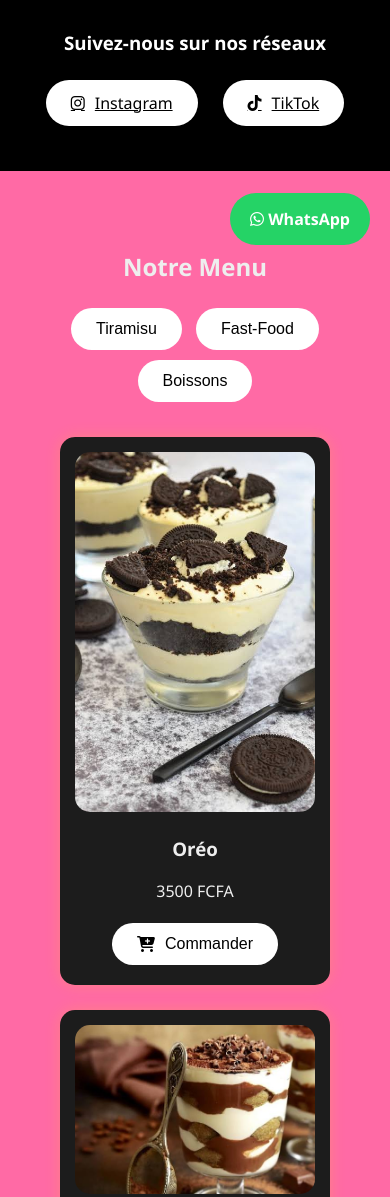
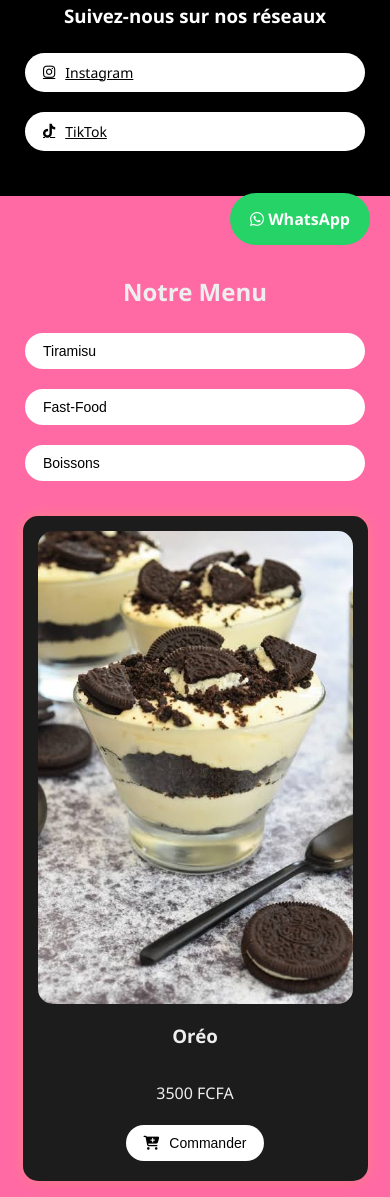
Before and after one commit to Rifrel633/tira-lilice, a plain HTML site: page index.html in a window 390 px wide. Shown: the part 579-1776 px from the top of the page. Drawn offline with Linux system fonts and the light colour scheme.

Commit message:
Update index.html

```diff
--- a/index.html
+++ b/index.html
@@ -3,24 +3,18 @@
 <head>
     <meta charset="UTF-8">
     <title>Tira Lilice | Salon de Thé à Brazzaville</title>
-
-    <!-- SEO LOCAL -->
     <meta name="description" content="Salon de Thé Tira Lilice à Brazzaville. Tiramisu, fast-food et boissons. Commande rapide via WhatsApp.">
     <meta name="keywords" content="salon de Thé Brazzaville, fast food Congo, Tiramisu, boissons, Tira Lilice">
     <meta name="viewport" content="width=device-width, initial-scale=1.0">
-
-    <!-- ICONES OFFICIELLES -->
     <link rel="stylesheet" href="https://cdnjs.cloudflare.com/ajax/libs/font-awesome/6.5.0/css/all.min.css">
-
-    <!-- STYLE PREMIUM -->
     <style>
         body {
             margin: 0;
             font-family: 'Segoe UI', sans-serif;
             background: #FF6AA5;
             color: #eee;
+            font-size: 16px;
         }
-
         header {
             background: #000;
             padding: 20px 40px;
@@ -29,31 +23,25 @@
             align-items: center;
             border-bottom: 2px solid rgb(20, 20, 18);
         }
-
         header h1 {
             color: white;
             margin: 0;
         }
-
         nav a {
             color: #eee;
             margin-left: 20px;
             text-decoration: none;
             font-weight: bold;
         }
-
         #hero {
-            background: linear-gradient(#FF6AA5, #FF6AA5),
-                        url("Lilice.png") center/cover;
+            background: linear-gradient(#FF6AA5, #FF6AA5), url("Lilice.png") center/cover;
             text-align: center;
             padding: 100px 20px;
         }
-
         #hero h2 {
             color: white;
             font-size: 45px;
         }
-
         .btn {
             background: white;
             color: black;
@@ -67,43 +55,46 @@
             align-items: center;
             gap: 10px;
         }
-
         section {
             padding: 60px 20px;
             text-align: center;
         }
-
         .menu-buttons {
             margin-bottom: 30px;
-        }
-
-        .plats {
             display: flex;
             justify-content: center;
             flex-wrap: wrap;
+            gap: 10px;
+        }
+        .plats {
+            display: grid;
+            grid-template-columns: repeat(auto-fit, minmax(220px, 1fr));
             gap: 25px;
+            justify-items: center;
         }
-
         .plat {
             background: #1c1c1c;
-            width: 240px;
+            width: 100%;
+            max-width: 240px;
             padding: 15px;
             border-radius: 15px;
             box-shadow: 0 0 15px rgba(255,215,0,0.2);
+            display: flex;
+            flex-direction: column;
+            align-items: center;
         }
-
         .plat img {
             width: 100%;
+            height: auto;
             border-radius: 15px;
+            object-fit: cover;
         }
-
         footer {
             background: #000;
             padding: 20px;
             font-size: 14px;
+            text-align: center;
         }
-
-        /* WHATSAPP FIXE */
         .whatsapp {
             position: fixed;
             bottom: 20px;
@@ -115,33 +106,34 @@
             text-decoration: none;
             font-weight: bold;
         }
-
-        /* RESEAUX SOCIAUX */
         #reseaux {
             background: #000;
             padding: 40px 20px;
         }
-
         #reseaux h3 {
             color: white;
             margin-bottom: 20px;
         }
-
         .social-buttons {
             display: flex;
             justify-content: center;
             gap: 15px;
             flex-wrap: wrap;
         }
-
         @media(max-width:768px){
             #hero h2 { font-size: 30px; }
+            header { flex-direction: column; align-items: flex-start; padding: 15px 20px; }
+            nav a { margin: 10px 10px 0 0; display: inline-block; }
+            .menu-buttons { flex-direction: column; gap: 10px; }
+            .plats { grid-template-columns: repeat(auto-fit, minmax(180px, 1fr)); }
+            .plat { max-width: 90%; }
+            .social-buttons { flex-direction: column; gap: 10px; }
+            footer { font-size: 13px; }
+            .btn { font-size: 14px; padding: 10px 18px; }
         }
     </style>
 </head>
-
 <body>
-
 <header>
     <h1>Tira Lilice </h1>
     <nav>
@@ -150,8 +142,6 @@
         <a href="#commande">Commander</a>
     </nav>
 </header>
-
-<!-- HERO -->
 <section id="hero">
     <h2>La Tiramiserie au coeur de Brazzaville</h2>
     <p>Saveurs • Qualité • Rapidité</p>
@@ -159,12 +149,9 @@
         <i class="fa-solid fa-bag-shopping"></i> Commander maintenant
     </button>
 </section>
-
-<!-- RESEAUX SOCIAUX -->
 <section id="reseaux">
     <h3>Suivez-nous sur nos réseaux</h3>
     <div class="social-buttons">
-        </a>
         <a class="btn" href="https://www.instagram.com/tiralilice?igsh=cGwyOWZlaWpxb2Vs" target="_blank">
             <i class="fa-brands fa-instagram"></i> Instagram
         </a>
@@ -173,21 +160,15 @@
         </a>
     </div>
 </section>
-
-<!-- MENU -->
 <section id="menu">
     <h2> Notre Menu</h2>
-
     <div class="menu-buttons">
         <button class="btn" onclick="showMenu('Tiramisu')">Tiramisu</button>
         <button class="btn" onclick="showMenu('fastfood')">Fast-Food</button>
         <button class="btn" onclick="showMenu('boissons')">Boissons</button>
     </div>
-
     <div class="plats" id="menuContainer"></div>
 </section>
-
-<!-- COMMANDE -->
 <section id="commande">
     <h2>💳 Paiement</h2>
     <p>MTN Mobile Money • Airtel Money • Cash</p>
@@ -195,24 +176,15 @@
         <i class="fa-solid fa-credit-card"></i> Procéder au paiement
     </button>
 </section>
-
 <footer>
-    © 2026 Tira Lilice – Salon de Thé à Brazzaville                          © Product by RMP RECORD<br>
-
+    © 2026 Tira Lilice – Salon de Thé à Brazzaville © Product by RMP RECORD<br>
     <small>
-        📍 Adresse : Brazzaville – Allée Piétonne Hôtel Saphir, République du Congo  📞 Contact : +242 06 786 1388 ⏰ Ouvert : Lundi – Dimanche | 10h30 – 00h <br>
-
+        📍 Adresse : Brazzaville – Allée Piétonne Hôtel Saphir, République du Congo 📞 Contact : +242 06 786 1388 ⏰ Ouvert : Lundi – Dimanche | 10h30 – 00h
     </small>
 </footer>
-
-<!-- WHATSAPP -->
-<a class="whatsapp"
-   href="https://wa.me/242064456713?text=Bonjour%20je%20souhaite%20commander%20chez%20Tira%20Lilice"
-   target="_blank">
-   <i class="fa-brands fa-whatsapp"></i> WhatsApp
+<a class="whatsapp" href="https://wa.me/242064456713?text=Bonjour%20je%20souhaite%20commander%20chez%20Tira%20Lilice" target="_blank">
+    <i class="fa-brands fa-whatsapp"></i> WhatsApp
 </a>
-
-<!-- JAVASCRIPT -->
 <script>
 const menus = {
     Tiramisu: [
@@ -246,15 +218,13 @@
         { nom: "Cocktail aux fruits ", prix : "4000 FCFA", image: "fruit.jpeg" }
     ]
 };
-
 const container = document.getElementById("menuContainer");
-
 function showMenu(type) {
     container.innerHTML = "";
     menus[type].forEach(item => {
         container.innerHTML += `
             <div class="plat">
-                <img src="${item.image}">
+                <img src="${item.image}" alt="${item.nom}">
                 <h3>${item.nom}</h3>
                 <p>${item.prix}</p>
                 <button class="btn" onclick="commander('${item.nom}')">
@@ -264,20 +234,16 @@
         `;
     });
 }
-
 function commander(nom) {
     window.open(
         "https://wa.me/242064456713?text=Bonjour,%20je%20souhaite%20commander%20: "+nom,
         "_blank"
     );
 }
-
 function payer() {
     alert("🔒 Paiement Mobile Money en cours d’intégration");
 }
-
 showMenu("Tiramisu");
 </script>
-
 </body>
 </html>
```
